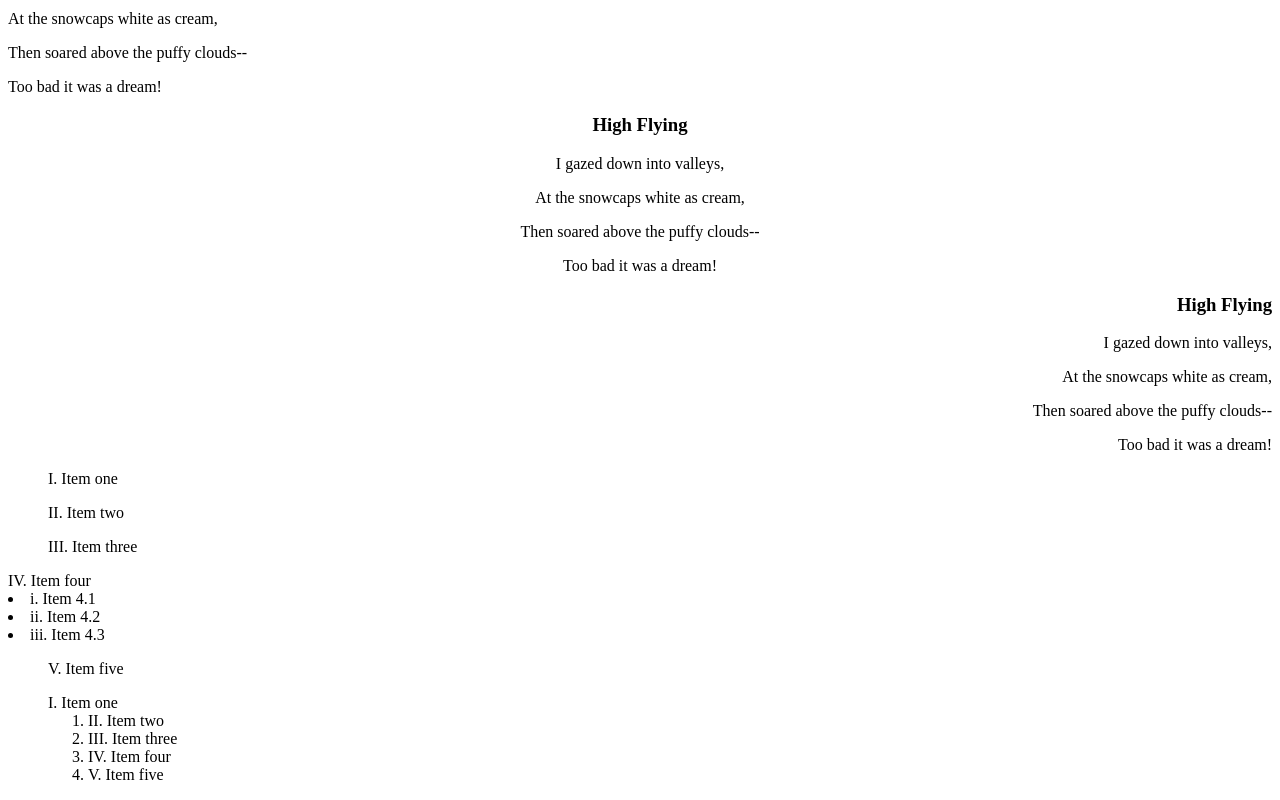
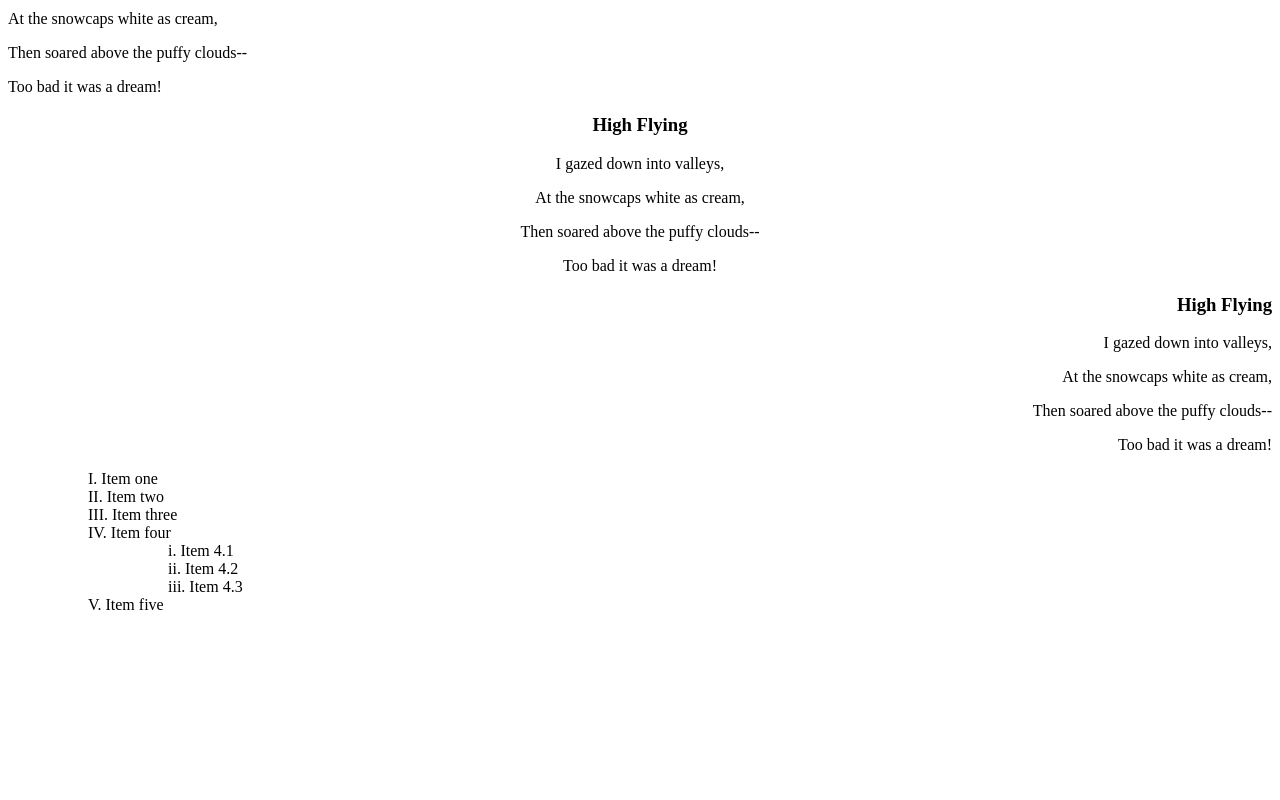
Before and after one commit to H2HiDro/BTTH_Web, a plain HTML site: page TH_Tuan1.html in a window 1280 px wide. Shown: the part 434-1234 px from the top of the page. After the commit the page ends 1064 px from the top, so only its background shows below. Drawn offline with Linux system fonts and the light colour scheme.

Commit message:
Add files via upload

```diff
--- a/TH_Tuan1.html
+++ b/TH_Tuan1.html
@@ -38,22 +38,19 @@
     <p style="text-align: right;">Too bad it was a dream!</p>
 
     <!-- Bai tap 4 -->
-    <ol>I. Item one</ol>
-    <ol>II. Item two</ol>
-    <ol>III. Item three</ol>
-    <olL>IV. Item four
-        <LI> i. Item 4.1</LI>
-        <LI> ii. Item 4.2</LI>
-        <LI> iii. Item 4.3</LI>
-        </ol>
-        <ol>V. Item five</ol>
-
-        <ol>I. Item one
+    <ol>
+        <ul>I. Item one</ul>
+        <ul>II. Item two</ul>
+        <ul>III. Item three</ul>
+        <ul>IV. Item four
             <ol>
-                <LI>II. Item two</LI>
-                <LI>III. Item three</LI>
-                <LI>IV. Item four</LI>
-                <LI>V. Item five</LI>
+                <ul>i. Item 4.1</ul>
+                <ul>ii. Item 4.2</ul>
+                <ul>iii. Item 4.3</ul>
+            </ol>
+        </ul>
+        <ul>V. Item five</ul>
+    </ol>
 
 </body>
 
```
